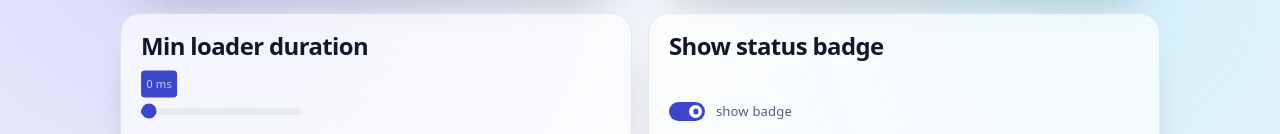
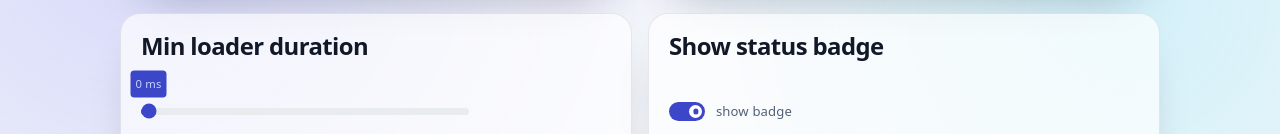
Before and after one commit to AndrewBubnov/clear-react-router, a React (Vite) app: page /playground/settings in a window 1280 px wide. Shown: the part 818-952 px from the top of the page. Built offline with nearby package versions, Linux system fonts and the light colour scheme.

Commit message:
Smooth min loader duration slider

```diff
--- a/src/playground/SettingsPage.tsx
+++ b/src/playground/SettingsPage.tsx
@@ -50,6 +50,7 @@ const SettingsPage = () => {
 		navLinkAs,
 		setNavLinkAs,
 	} = usePlaygroundSettings();
+	const [previewDuration, setPreviewDuration] = useState(minLoaderDuration);
 
 	return (
 		<div className="pg-wrap">
@@ -58,13 +59,17 @@ const SettingsPage = () => {
 				<div className="pg-card">
 					<h2>Page transitions</h2>
 					<div className="pg-row pg-space-between">
-						<Switch checked={isAnimated} onChange={e => setIsAnimated(e.currentTarget.checked)} />
+						<Switch
+							aria-label="animated transitions"
+							checked={isAnimated}
+							onChange={e => setIsAnimated(e.currentTarget.checked)}
+						/>
 						<div className="pg-inner-row">
 							<Tooltip label="Enable animated transitions to use this slider" disabled={isAnimated}>
 								<Slider
 									min={100}
 									max={2000}
-									step={50}
+									step={10}
 									value={animationDuration ?? 500}
 									disabled={!isAnimated}
 									onChange={setAnimationDuration}
@@ -146,21 +151,20 @@ const SettingsPage = () => {
 				</div>
 				<div className="pg-card">
 					<h2>Min loader duration</h2>
-					<div className="pg-row pg-space-between pg-skeleton-viz-wrap">
+					<div className="pg-row pg-skeleton-viz-wrap">
 						<Slider
 							min={0}
-							max={2000}
+							max={3000}
 							step={50}
 							value={minLoaderDuration ?? 0}
 							onChange={setMinLoaderDuration}
+							onChangeEnd={setPreviewDuration}
 							label={v => `${v} ms`}
 							labelAlwaysOn
 							thumbLabel="Min loader duration in milliseconds"
-							styles={{
-								label: { transform: 'translateX(30%)' },
-							}}
+							style={{ width: '90%' }}
 						/>
-						<SettingsLoader duration={minLoaderDuration} />
+						<SettingsLoader duration={previewDuration} />
 					</div>
 					<p className="pg-hint">
 						Without it, a fast loader flashes its fallback for a split second — visible flicker on every
--- a/src/playground/playground.css
+++ b/src/playground/playground.css
@@ -326,6 +326,10 @@
 	justify-content: space-between;
 }
 
+.pg-skeleton-viz-wrap {
+	display: grid;
+	grid-template-columns: minmax(0, 1fr) 90px;
+}
 
 .pg-btn-grid {
 	display: grid;
```
Also changed, not shown: 1 other file (tests, documents, lock files or other folders).
